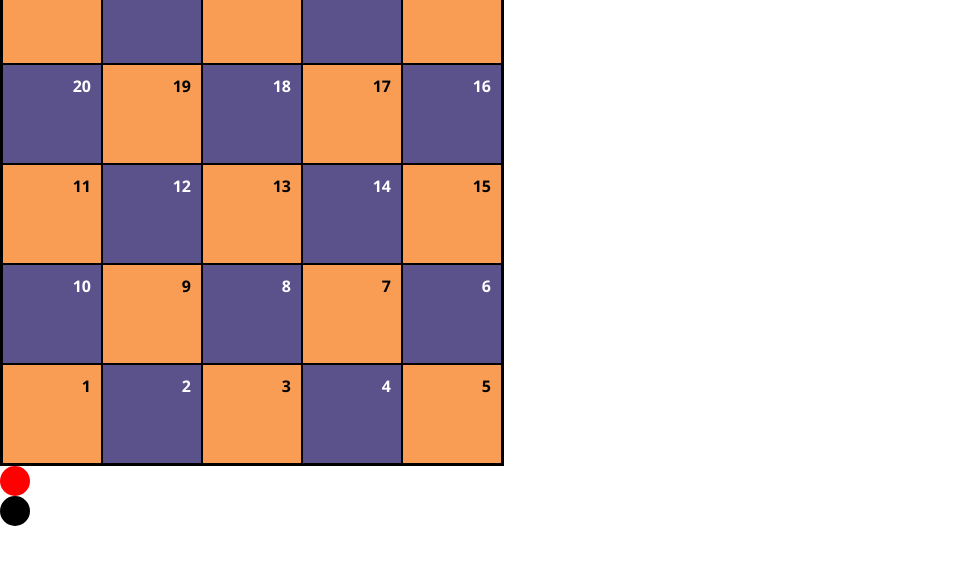
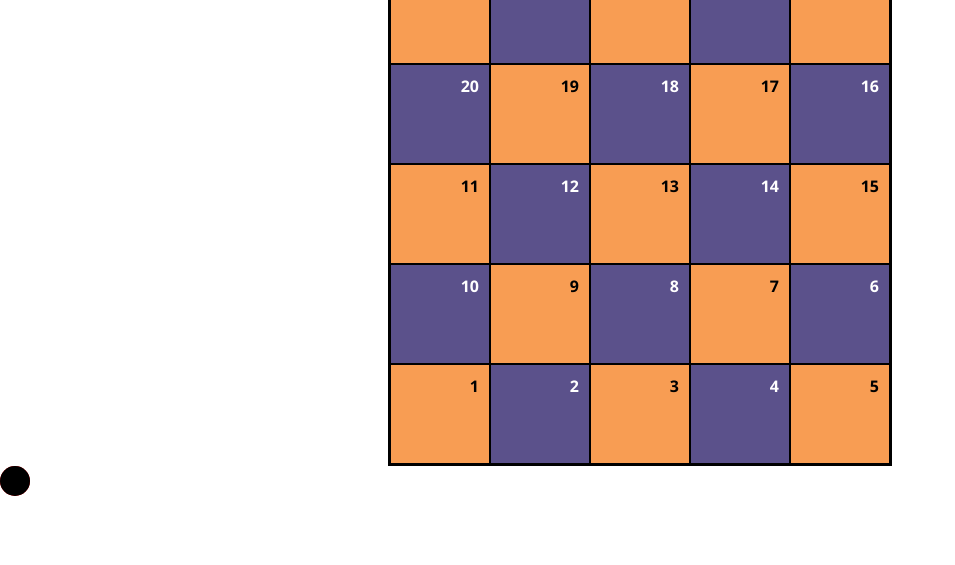
Before and after one commit to happikaur/snakes-and-ladders, a plain HTML site: page index.html in a window 1280 px wide. Shown: the part 81-646 px from the top of the page, without its empty margins (0-955 px from the left). Drawn offline with Linux system fonts and the light colour scheme.

Commit message:
Centered the elements

```diff
--- a/app.js
+++ b/app.js
@@ -1,3 +1,6 @@
+const boxes = document.querySelectorAll('.box')
+
+
 // Boxes number need to flow and not break
 // Person need to choose the avatar
 // Enter the name
@@ -7,3 +10,6 @@
 // Moves box by that number
 // If in the box with ladder go up to the box number where ladder ends
 // If in the box with snake go down to the box number where snake ends
+
+
+console.log(document.querySelectorAll('.box')[24].getBoundingClientRect())
--- a/index.html
+++ b/index.html
@@ -11,7 +11,8 @@
 <body>
   <h1>SNAKES AND LADDERS</h1>
 
-  <div id="board">
+  <div class="board">
+    <div class="boxes">
       <div class="box one">
         <span class="number">25</span>
       </div>
@@ -96,5 +97,6 @@
     <div class="player two">
 
     </div>
+  </div>
 </body>
 </html>
--- a/style.scss
+++ b/style.scss
@@ -9,15 +9,21 @@ $box2:rgb(91, 81, 139);
 
 body {
   font-family: 'Segoe UI', Tahoma, Geneva, Verdana, sans-serif;
+  text-align: center;
 }
-#board {
+
+.board {
+  position: relative;
+
+  .boxes {
     width: 500px;
     height: 500px;
     border: 2px black solid;
     display: flex;
     flex-wrap: wrap;
+    // need to correct this in html
     flex-direction: row-reverse;
-
+    margin: 0 auto;
 
     .box {
       width: 100px;
@@ -47,6 +53,7 @@ body {
     width: 30px;
     height: 30px;
     border-radius: 100px;
+    position: absolute;
 
     &.one {
       background-color: red;
@@ -55,5 +62,5 @@ body {
     &.two {
       background-color: black;
     }
-
   }
+}
```
Also changed, not shown: style.css. Lines whose indentation alone changed are shown as unchanged.
